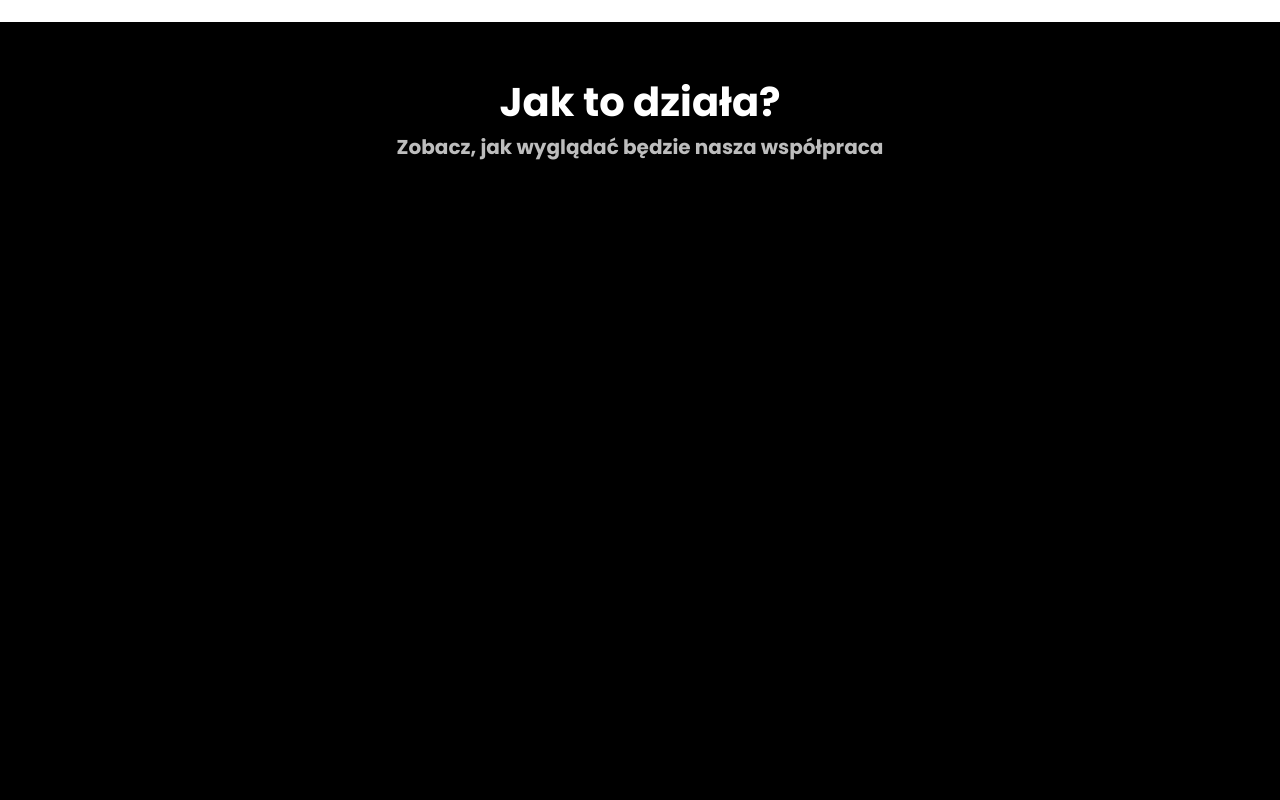
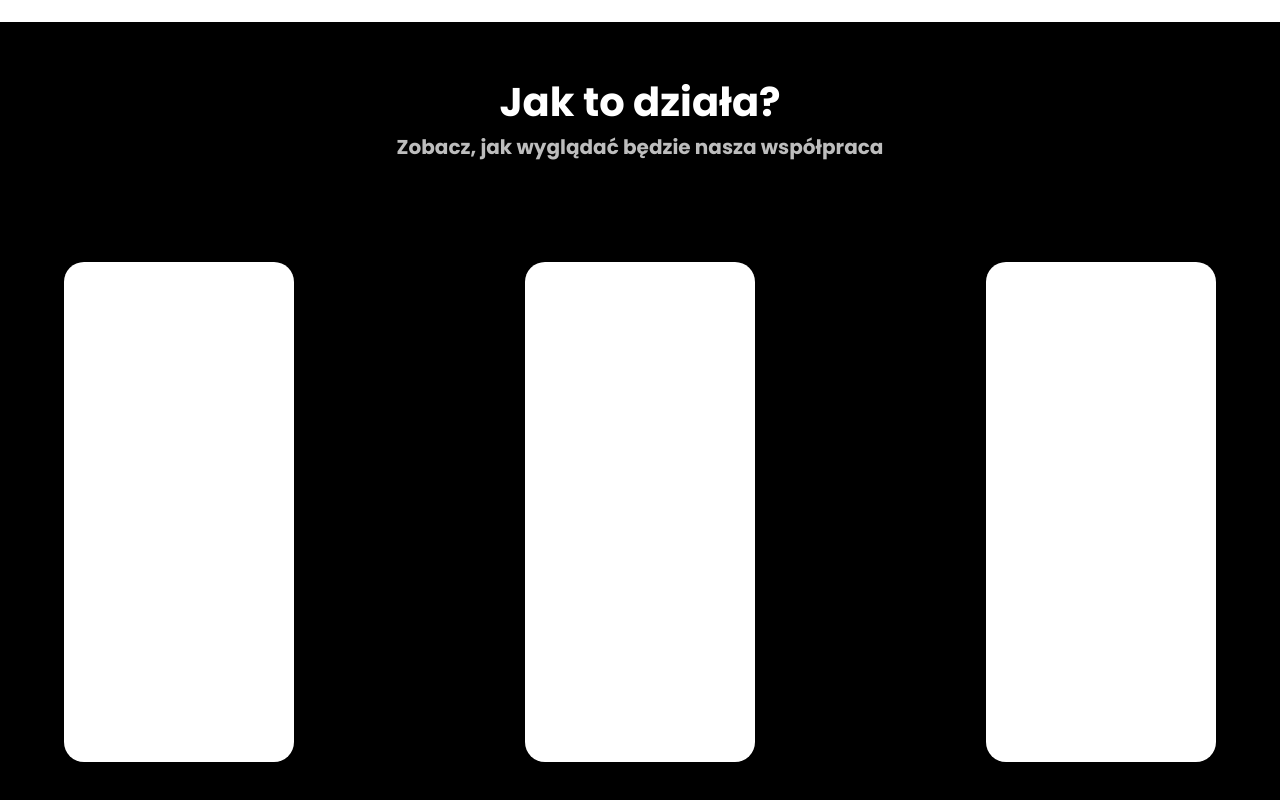
Before and after one commit to KamilCodemate/KamilCodemateWebsite, a React (Create React App) app: page / in a window 1280 px wide. Shown: the part 1643-2443 px from the top of the page. Built offline with nearby package versions, Linux system fonts and the light colour scheme.

Commit message:
Some changes

```diff
--- a/src/Pages/MainPage.tsx
+++ b/src/Pages/MainPage.tsx
@@ -68,6 +68,15 @@ const MainPage: React.FC = () => {
           <span className='first-section-title whitened'>Jak to działa?</span>
           <span className='second-section-title whitened'>Zobacz, jak wyglądać będzie nasza współpraca</span>
         </div>
+        <div className='steps-root'>
+          <div className='steps'>
+            <div className='step'></div>
+            <div className='arrow'></div>
+            <div className='step'></div>
+            <div className='arrow'></div>
+            <div className='step'></div>
+          </div>
+        </div>
       </div>
     </div>
   );
--- a/src/Pages/PageStyles/MainPage.scss
+++ b/src/Pages/PageStyles/MainPage.scss
@@ -72,14 +72,6 @@
     gap: 10px;
   }
 }
-#how-it-works {
-  width: 100%;
-  min-height: 100vh;
-  height: 800px;
-  background-color: black;
-  display: flex;
-  flex-direction: column;
-}
 
 .section-title {
   width: 100%;
@@ -110,3 +102,36 @@
   font-size: 20px;
   font-weight: bold;
 }
+
+#how-it-works {
+  width: 100%;
+  min-height: 100vh;
+  height: 800px;
+  background-color: black;
+  display: flex;
+  flex-direction: column;
+
+  .steps-root {
+    width: 100%;
+    display: flex;
+    align-items: center;
+    justify-content: center;
+  }
+  .steps {
+    display: flex;
+    align-items: center;
+    justify-content: space-around;
+
+    width: 90%;
+
+    .step {
+      width: 20%;
+      height: 500px;
+      background-color: white;
+      border-radius: 20px;
+    }
+    .arrow {
+      width: 20%;
+    }
+  }
+}
```
